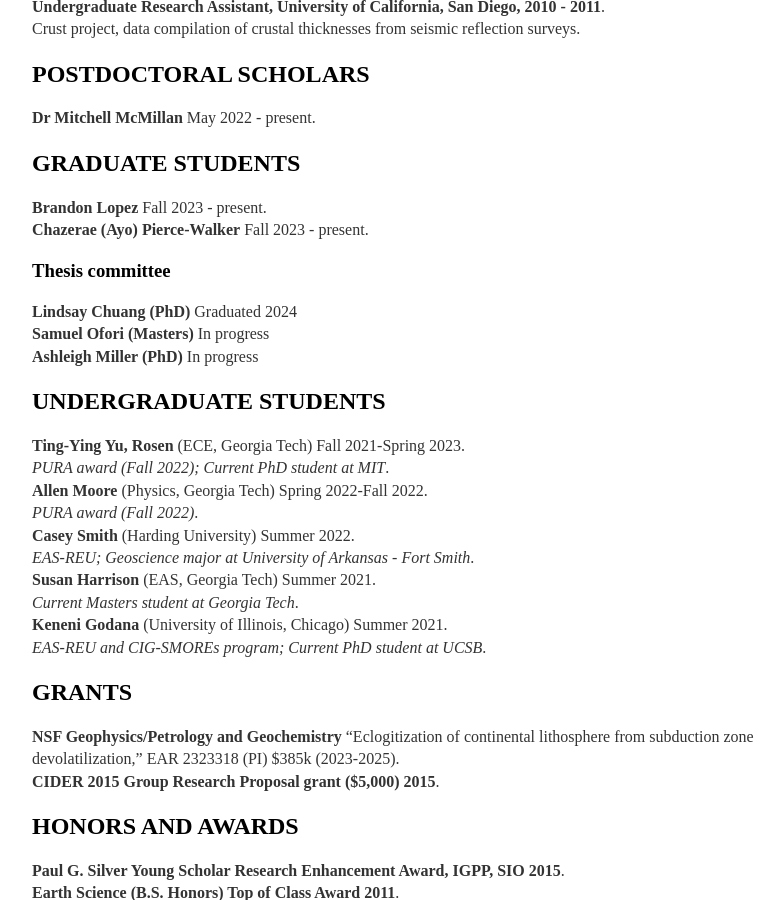
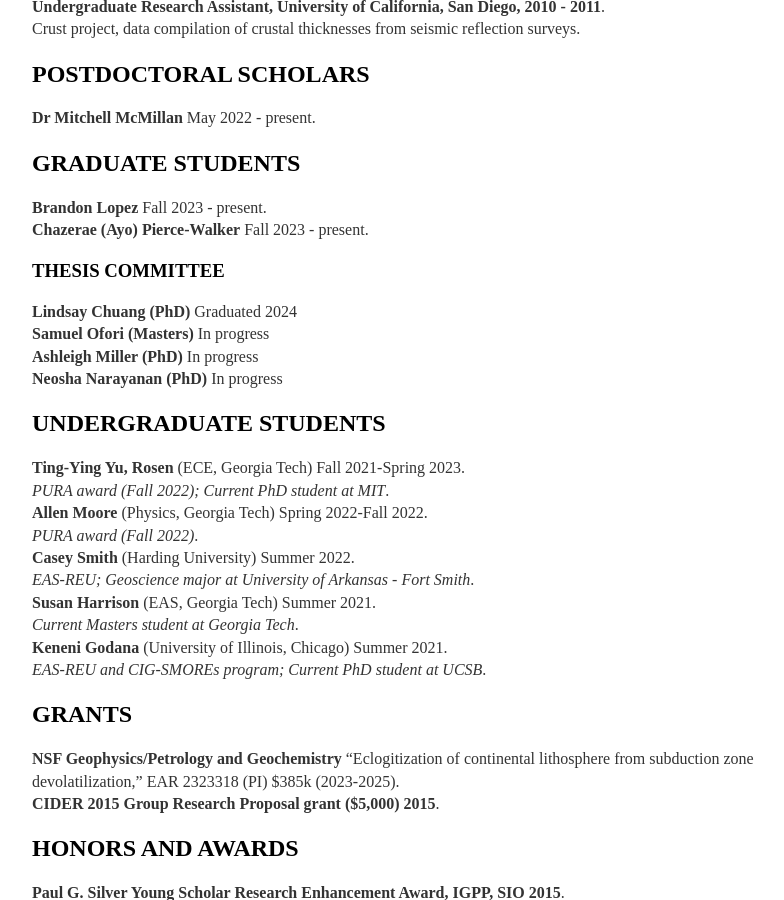
Before and after one commit to joycesim/joycesim.github.io, a Jekyll site: the page built from cv/index.md, in a window 1280 px wide and 900 px high, scrolled down 995 px. Shown: the whole window, without its empty margins (224-1008 px from the left). Built offline with Jekyll 4.4.1, drawn with Linux system fonts in a browser that asks for light colours.

Commit message:
Update index.md

```diff
--- a/cv/index.md
+++ b/cv/index.md
@@ -42,10 +42,11 @@
 **Brandon Lopez** Fall 2023 - present.
 **Chazerae (Ayo) Pierce-Walker** Fall 2023 - present.
 
-### Thesis committee
+### THESIS COMMITTEE
 **Lindsay Chuang (PhD)** Graduated 2024
 **Samuel Ofori (Masters)** In progress
 **Ashleigh Miller (PhD)** In progress
+**Neosha Narayanan (PhD)** In progress
 
 ## UNDERGRADUATE STUDENTS
 **Ting-Ying Yu, Rosen** (ECE, Georgia Tech) Fall 2021-Spring 2023.
```
